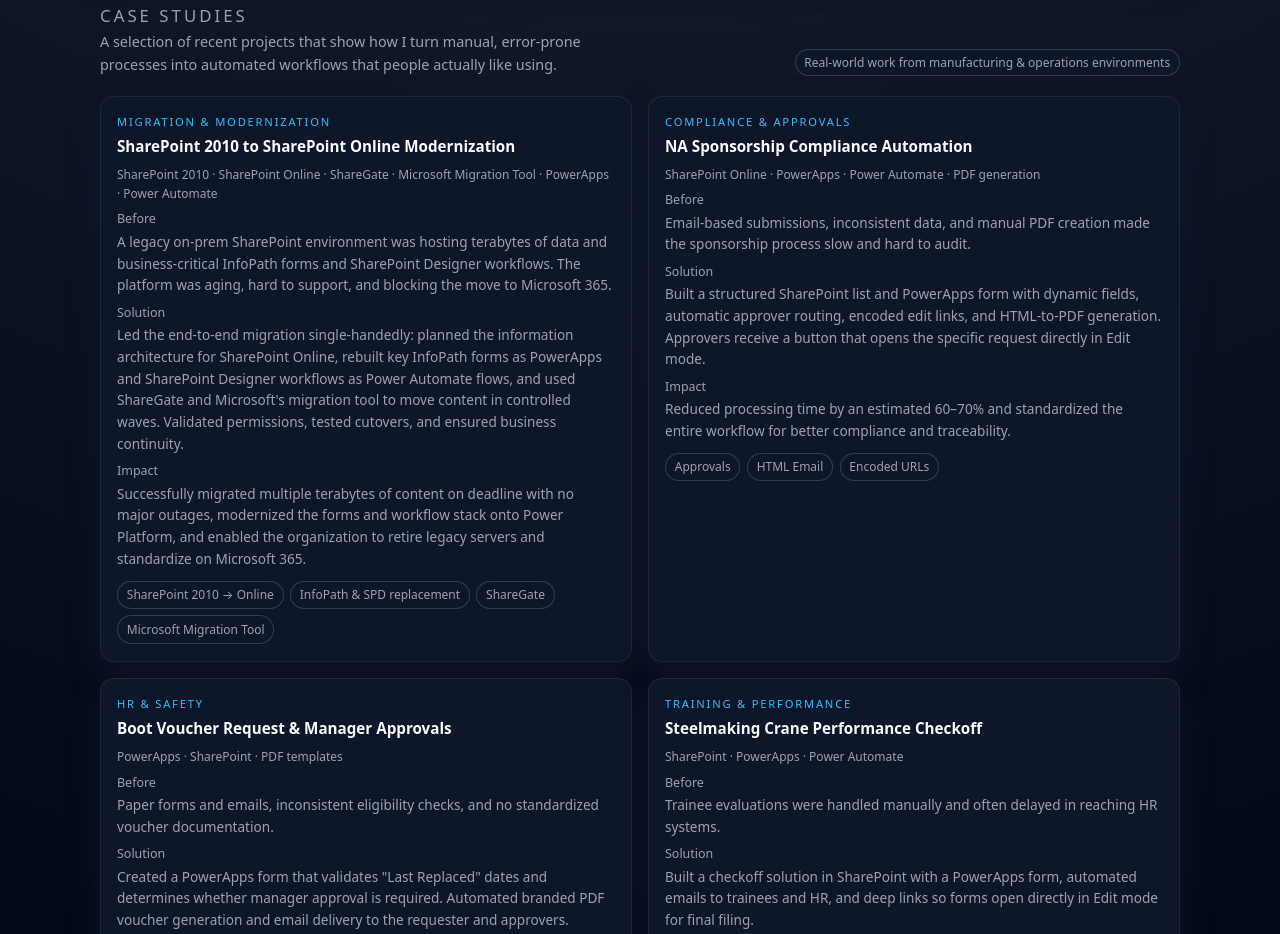
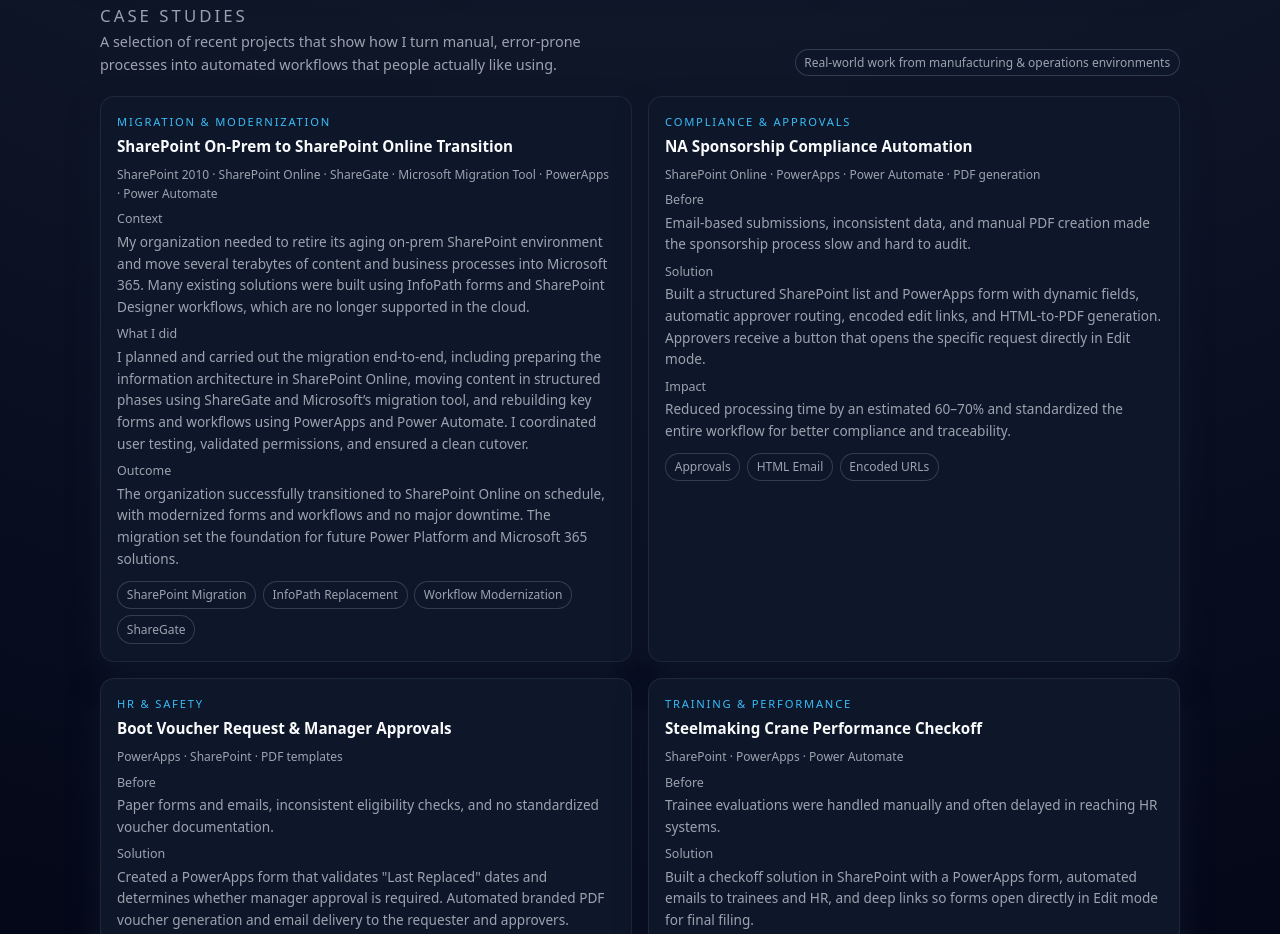
Before and after one commit to prbyrne1313/prbyrne1313.github.io, a plain HTML site: page index.html in a window 1280 px wide. Shown: the part 1173-2107 px from the top of the page. Drawn offline with Linux system fonts and the light colour scheme.

Commit message:
Update index.html

```diff
--- a/index.html
+++ b/index.html
@@ -802,34 +802,39 @@
 <div class="case-grid">
 <article class="case-card">
   <div class="case-pill">Migration &amp; Modernization</div>
-    <div class="case-title">SharePoint 2010 to SharePoint Online Modernization</div>
+  <div class="case-title">SharePoint On-Prem to SharePoint Online Transition</div>
   <div class="case-meta">
     SharePoint 2010 · SharePoint Online · ShareGate · Microsoft Migration Tool · PowerApps · Power Automate
   </div>
-    <div class="case-label">Before</div>
+
+  <div class="case-label">Context</div>
   <p class="case-text">
-      A legacy on-prem SharePoint environment was hosting terabytes of data and business-critical
-      InfoPath forms and SharePoint Designer workflows. The platform was aging, hard to support,
-      and blocking the move to Microsoft 365.
+    My organization needed to retire its aging on-prem SharePoint environment and move several
+    terabytes of content and business processes into Microsoft 365. Many existing solutions were
+    built using InfoPath forms and SharePoint Designer workflows, which are no longer supported in
+    the cloud.
   </p>
-    <div class="case-label">Solution</div>
+
+  <div class="case-label">What I did</div>
   <p class="case-text">
-      Led the end-to-end migration single-handedly: planned the information architecture for
-      SharePoint Online, rebuilt key InfoPath forms as PowerApps and SharePoint Designer workflows
-      as Power Automate flows, and used ShareGate and Microsoft's migration tool to move content
-      in controlled waves. Validated permissions, tested cutovers, and ensured business continuity.
+    I planned and carried out the migration end-to-end, including preparing the information
+    architecture in SharePoint Online, moving content in structured phases using ShareGate and
+    Microsoft’s migration tool, and rebuilding key forms and workflows using PowerApps and
+    Power Automate. I coordinated user testing, validated permissions, and ensured a clean cutover.
   </p>
-    <div class="case-label">Impact</div>
+
+  <div class="case-label">Outcome</div>
   <p class="case-text">
-      Successfully migrated multiple terabytes of content on deadline with no major outages,
-      modernized the forms and workflow stack onto Power Platform, and enabled the organization
-      to retire legacy servers and standardize on Microsoft 365.
+    The organization successfully transitioned to SharePoint Online on schedule, with modernized
+    forms and workflows and no major downtime. The migration set the foundation for future
+    Power Platform and Microsoft 365 solutions.
   </p>
+
   <div class="case-foot">
-      <span class="tech-pill">SharePoint 2010 → Online</span>
-      <span class="tech-pill">InfoPath &amp; SPD replacement</span>
+    <span class="tech-pill">SharePoint Migration</span>
+    <span class="tech-pill">InfoPath Replacement</span>
+    <span class="tech-pill">Workflow Modernization</span>
     <span class="tech-pill">ShareGate</span>
-      <span class="tech-pill">Microsoft Migration Tool</span>
   </div>
 </article>
 
```
Lines whose indentation alone changed are shown as unchanged.
